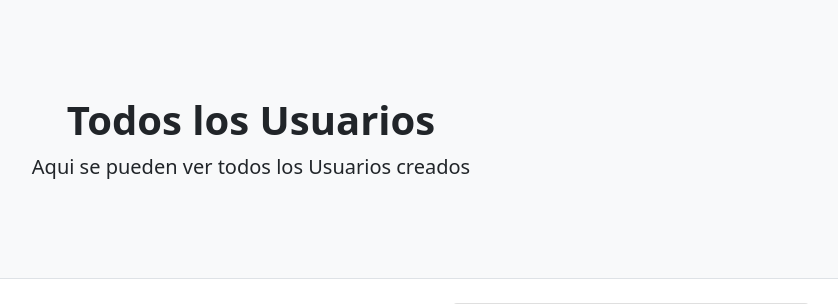
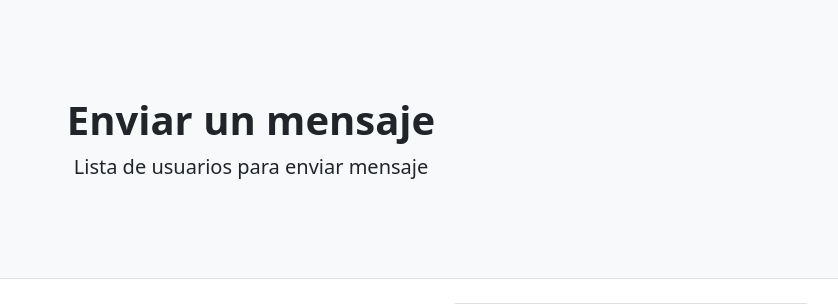
Before and after one commit to HernanCarrasco/ProyectoFinal, a Django app: page /App/Usuarios/msg/list/ in a window 1280 px wide. Shown: the part 56-360 px from the top of the page, without its empty margins (389-1227 px from the left). Run offline with Django 4.2, Linux system fonts and the light colour scheme; a user stored in the database is signed in; data comes from the database, SQL or seed files in the repository; some libraries are stand-ins or nearby versions.

Commit message:
editar usuario, mensajes con lista de usuarios corregido

```diff
--- a/App/templates/App/usuarios_mensajes.html
+++ b/App/templates/App/usuarios_mensajes.html
@@ -1,7 +1,7 @@
 {% extends "App/padre.html" %}
 {% load static %}
-{% block Titulo %} Todos los Usuarios {% endblock %}
-{% block Descripcion %} Aqui se pueden ver todos los Usuarios creados {% endblock %}
+{% block Titulo %} Enviar un mensaje {% endblock %}
+{% block Descripcion %} Lista de usuarios para enviar mensaje {% endblock %}
 
 
 
```
